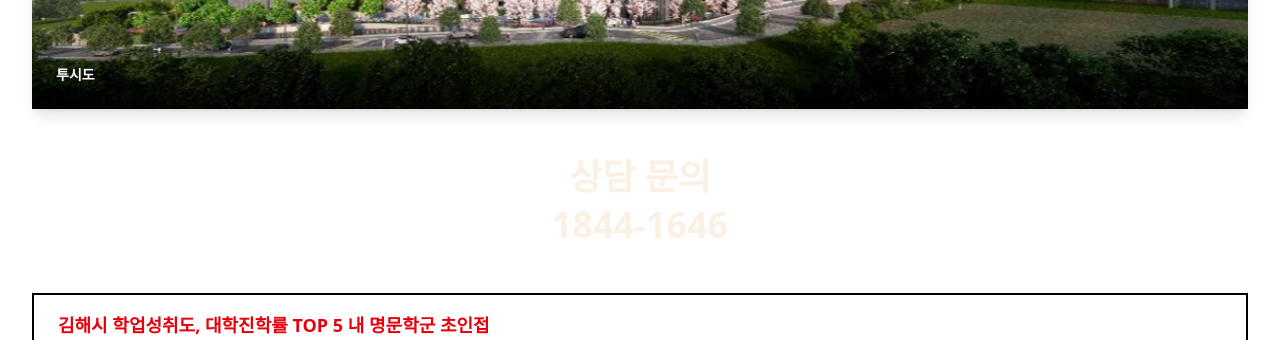
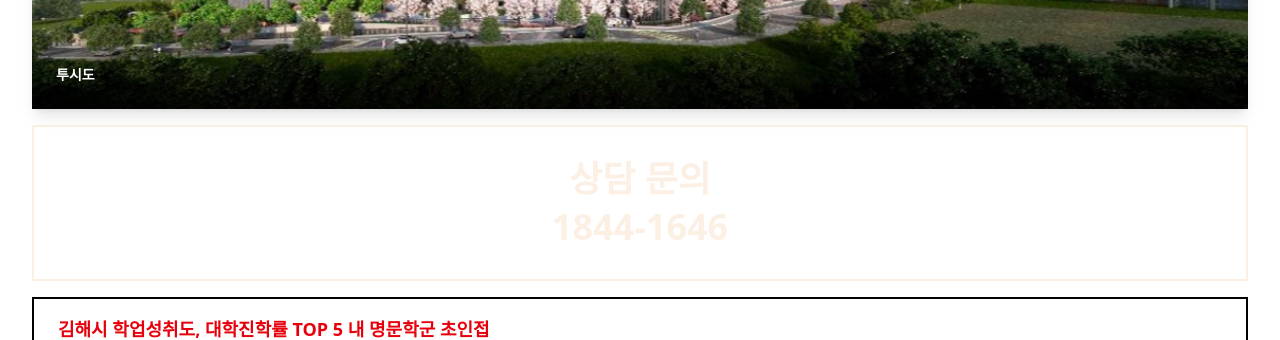
Before and after one commit to kim13175/apart_page, a React (Vite) app: page / in a window 1280 px wide. Shown: the part 720-1060 px from the top of the page. Built offline with nearby package versions, Linux system fonts and the light colour scheme.

Commit message:
fix(teladd): 테두리 추가

```diff
--- a/src/Component/TelAdd.jsx
+++ b/src/Component/TelAdd.jsx
@@ -1,6 +1,6 @@
 const TelAdd = () => {
     return (
-        <div className="text-2xl sm:text-3xl md:text-4xl flex flex-col justify-center items-center font-bold text-amber-600 gap-2 animate-blink p-8">
+        <div className="text-2xl sm:text-3xl md:text-4xl flex flex-col justify-center items-center font-bold text-amber-600 gap-2 animate-blink p-8 border-2">
             <h3>상담 문의</h3>
             <h3>1844-1646</h3>
         </div>
```
